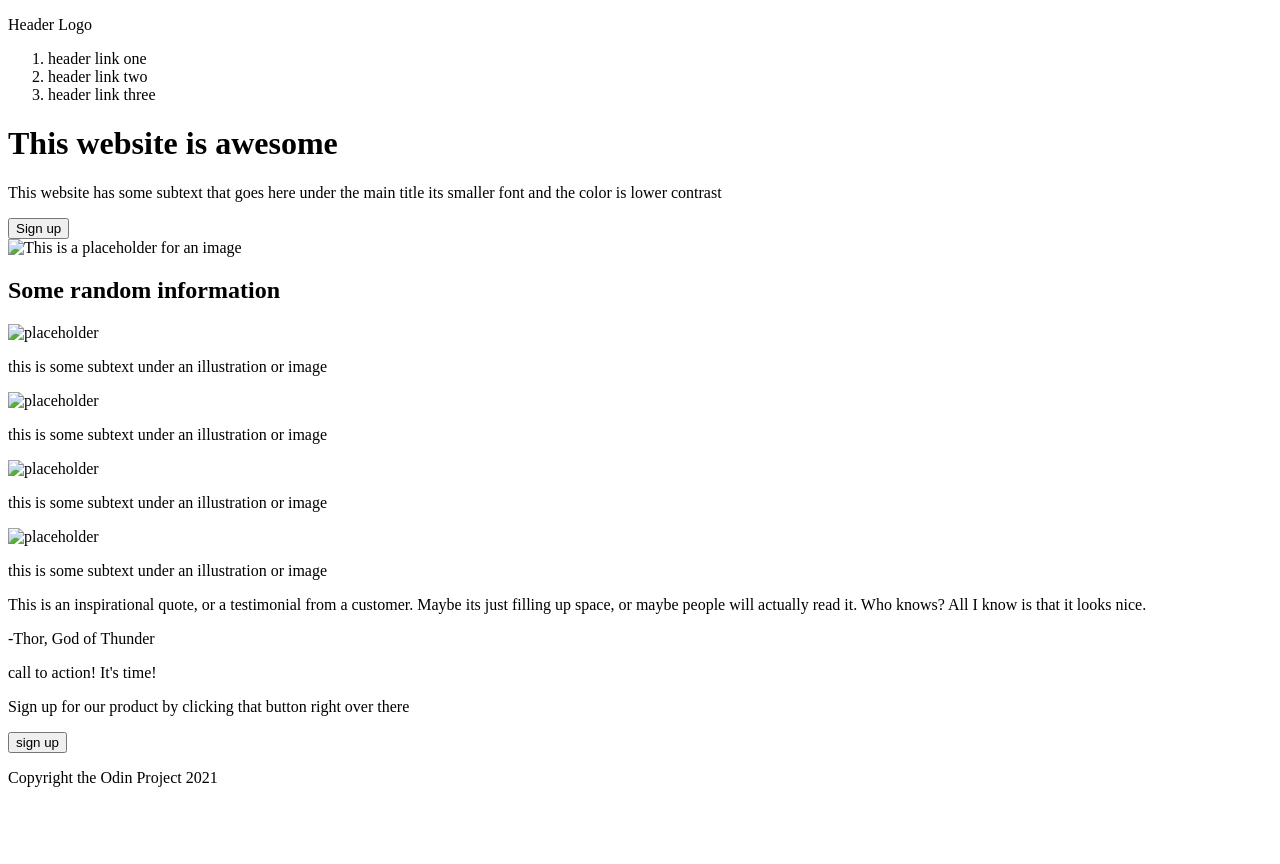
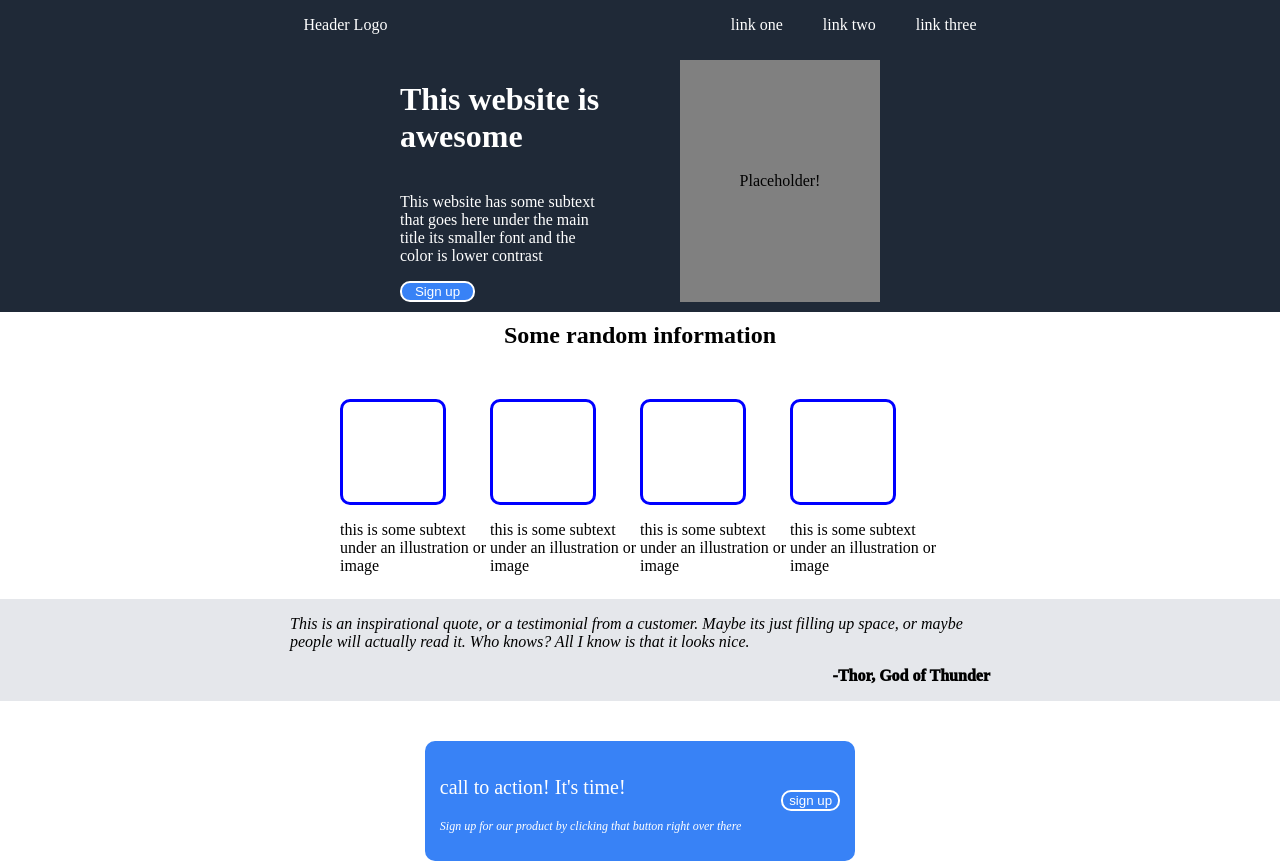
Before and after one commit to devinpixels25/odin-landing-page, a plain HTML site: page index.html in a window 1280 px wide. Shown: the top 864 px of the page. Before the commit the page ends 803 px from the top, so only its background shows below. Drawn offline with Linux system fonts and the light colour scheme.

Commit message:
css added to project

```diff
--- a/index.html
+++ b/index.html
@@ -1,31 +1,34 @@
 <!DOCTYPE html>
 <html lang="en">
 <head>
+    <link rel="stylesheet" href="./style.css">
     <meta charset="UTF-8">
     <meta name="viewport" content="width=device-width, initial-scale=1.0">
     <title>Odin Landing Page</title>
 </head>
 <body>
-    <div class="section1">
+
     <div class="header">
         <p>Header Logo</p>
 
         <div class="link-container">
         <ol>
-            <li>header link one</li>
-            <li>header link two</li>
-            <li>header link three</li>
+            <li><a>link one</a></li>
+            <li><a>link two</a></li>
+            <li><a>link three</a></li>
         </ol>
         </div>
     </div>
+
+    <div class="section1">
     <div class="hero-text">
         <h1>This website is awesome</h1>
         <p>This website has some subtext that goes here under the main title its smaller font and the color is lower contrast</p>
         <button>Sign up</button>
     </div>
-    <div>
-        <img src="#" alt="This is a placeholder for an image">
-    </div>
+    <div class="right-image">
+        <p>Placeholder!</p>
+</div>
     </div>
 
 
@@ -33,32 +36,33 @@
         <h2>Some random information</h2>
         <div class="image-group">
             <div class="image-text1">
-                <img src="#" alt="placeholder">
+                <div class="box"></div>
                 <p>this is some subtext under an illustration or image</p>
             </div>
             <div class="image-text2">
-                <img src="#" alt="placeholder">
+                <div class="box"></div>
                 <p>this is some subtext under an illustration or image</p>
             </div>
             <div class="image-text3">
-                <img src="#" alt="placeholder">
+                <div class="box"></div>
                 <p>this is some subtext under an illustration or image</p>
             </div>
             <div class="image-text4">
-                <img src="#" alt="placeholder">
+                <div class="box"></div>
                 <p>this is some subtext under an illustration or image</p>
             </div>
         </div>
     </div>
 
     <div class="section3">
-        <div class="quote-container">
-            <p>
+        <div>
+            <p> <i>
                 This is an inspirational quote, or a testimonial from a customer.
                 Maybe its just filling up space, or maybe people will actually read it.
                 Who knows? All I know is that it looks nice.
-                <div>
-                    <bold>-Thor, God of Thunder</bold>
+                </i>
+                <div class="bold-author">
+                    -Thor, God of Thunder
                 </div>
             </p>
         </div>
@@ -67,14 +71,14 @@
     <div class="section4">
         <div class="signup-box">
             <div class="paragraphs">
-            <p>call to action! It's time!</p>
-            <p>Sign up for our product by clicking that button right over there</p>
+            <p class="enlarge-me">call to action! It's time!</p>
+            <p class="reduce-me"><i>Sign up for our product by clicking that button right over there</i></p>
             </div>
-            <button>sign up</button>
+            <button class="action-button">sign up</button>
         </div>
     </div>
 
-    <div class="section5">
+    <div class="footer">
         <p>Copyright the Odin Project 2021</p>
     </div>
 
--- a/style.css
+++ b/style.css
@@ -0,0 +1,176 @@
+body {
+    display: flex;
+    flex-direction: column;
+    height: 100vh;
+    margin: auto;
+}
+
+h1 {
+    color: white;
+}
+
+.hero-text {
+    display: flex;
+    flex-direction: column;
+    max-width: 200px;
+}
+
+.hero-text p {
+    color: white;
+
+
+}
+
+.hero-text button {
+    max-width: 75px;
+    background-color: #3882f6;;
+    color: white;
+    border-style: solid;
+    border-color: white;
+
+}
+
+.header {
+    display: flex;
+    justify-content: space-between;
+    background-color: #1F2937;
+    color: white;
+    align-items: center;
+    justify-content: space-evenly;
+}
+
+ol {
+    display: flex;
+    gap: 40px;
+    list-style-type: none;
+}
+
+.section1 {
+    display: flex;
+    justify-content: center;
+    gap: 40px;
+    background-color:#1F2937;
+    padding: 10px;
+}
+
+.right-image {
+    display: flex;
+    background-color: grey;
+    min-width: 200px;
+    justify-content: center;
+    align-items: center;
+    margin-left: 40px;
+}
+
+.section2 {
+    display: flex;
+    justify-content: center;
+    flex-direction: column;
+    margin: auto;
+    gap: 40px;
+}
+
+h2 {
+    text-align: center;
+    margin: 10px;
+}
+
+.image-group {
+    display: flex;
+    flex-wrap: wrap;
+    flex-direction: row;
+}
+
+.image-text1,
+.image-text2,
+.image-text3,
+.image-text4 {
+    width: 150px;
+    height: 200px;
+}
+
+.box {
+    width: 100px;
+    height: 100px;
+    border-color: blue;
+    border-radius: 10px;
+    border-style: solid;
+}
+
+.section3 {
+    display: flex;
+    justify-content: center;
+    text-align: right;
+    background-color: #E5E7Eb;
+    /* padding: 10px; */
+}
+
+.section3 div p {
+    text-align: left;
+    max-width: 700px;
+    /* padding: 20px; */
+}
+.section4 {
+    display: flex;
+    flex-direction: column;
+    justify-content: center;
+    align-items: center;
+    /* margin: auto; */
+    margin-top: 40px;
+    margin-bottom: 40px;
+    min-width: 1000px;
+
+}
+
+.signup-box {
+    display: flex;
+    justify-content: center;
+    align-items: center;
+    background-color:#3882f6;
+    gap: 40px;
+    overflow: hidden;
+    border-radius: 10px;
+    color: white;
+    max-width: 50%;
+    padding: 15px;
+}
+
+.action-button {
+    color: white;
+    background-color: #3882f6;
+    border-style: solid;
+    border-color: white;
+}
+
+.enlarge-me {
+    font-size: 20px;
+}
+
+.reduce-me {
+    font-size: 12px;
+}
+
+/* .paragraphs {
+    max-width: 400px;
+} */
+
+button {
+    border-radius: 10px;
+    max-height: 40px;
+
+}
+
+.bold-author {
+    font-weight: 1000;
+}
+
+
+
+.footer {
+    display: flex;
+    margin-top: auto;
+    justify-content: center;
+    align-items: center;
+    background-color: #1F2937;
+    color: white;
+}
```
